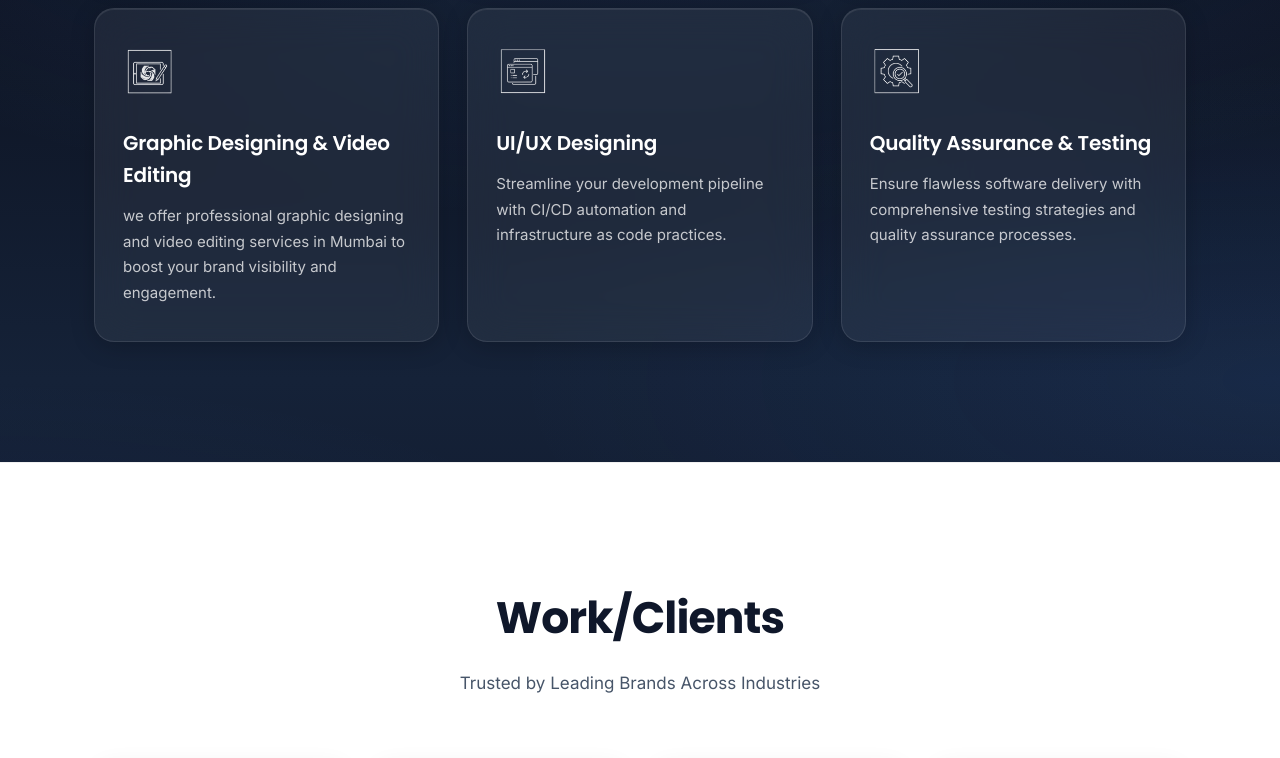
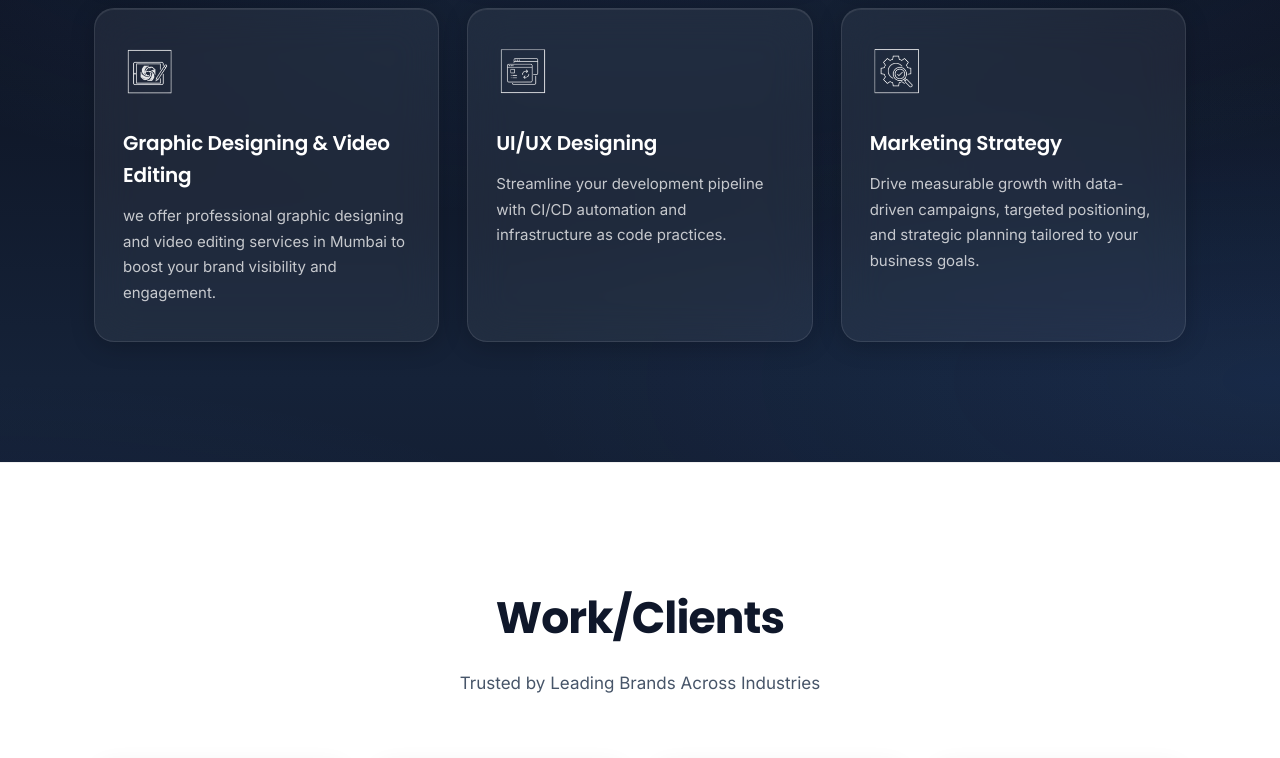
Before and after one commit to HectiK07/Krafly_website_new, a plain HTML site: page index.html in a window 1280 px wide. Shown: the part 1620-2378 px from the top of the page. Drawn offline with Linux system fonts and the light colour scheme.

Commit message:
Update index.html

```diff
--- a/index.html
+++ b/index.html
@@ -152,10 +152,10 @@
                 </div>
                 <div class="service-card premium-glass">
                     <div class="service-icon">
-                        <img src="images/SubMenu (Service 6).png" alt="Quality Assurance & Testing Icon" class="service-icon-img">
+                        <img src="images/SubMenu (Service 6).png" alt="Marketing Strategy" class="service-icon-img">
                     </div>
-                    <h3>Quality Assurance & Testing</h3>
-                    <p>Ensure flawless software delivery with comprehensive testing strategies and quality assurance processes.</p>
+                    <h3>Marketing Strategy</h3>
+                    <p>Drive measurable growth with data-driven campaigns, targeted positioning, and strategic planning tailored to your business goals.</p>
                 </div>
             </div>
         </div>
```
